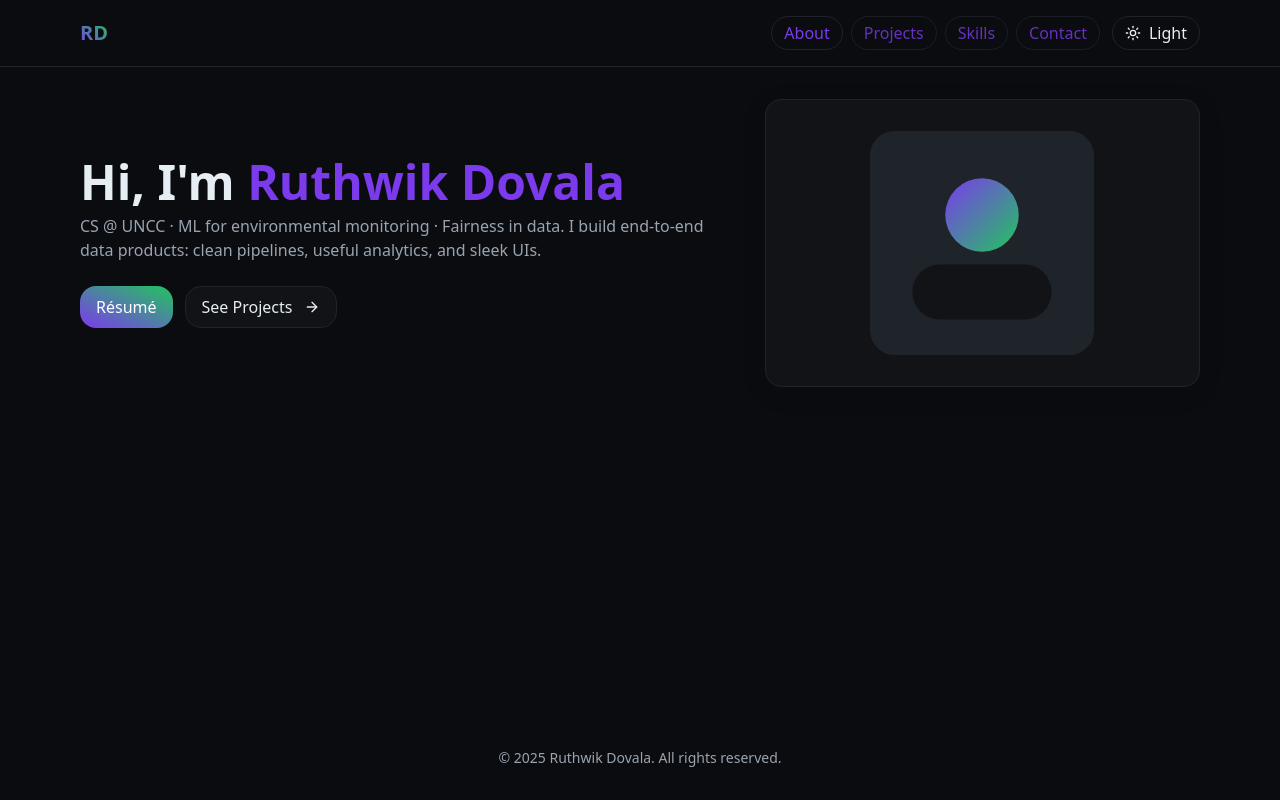
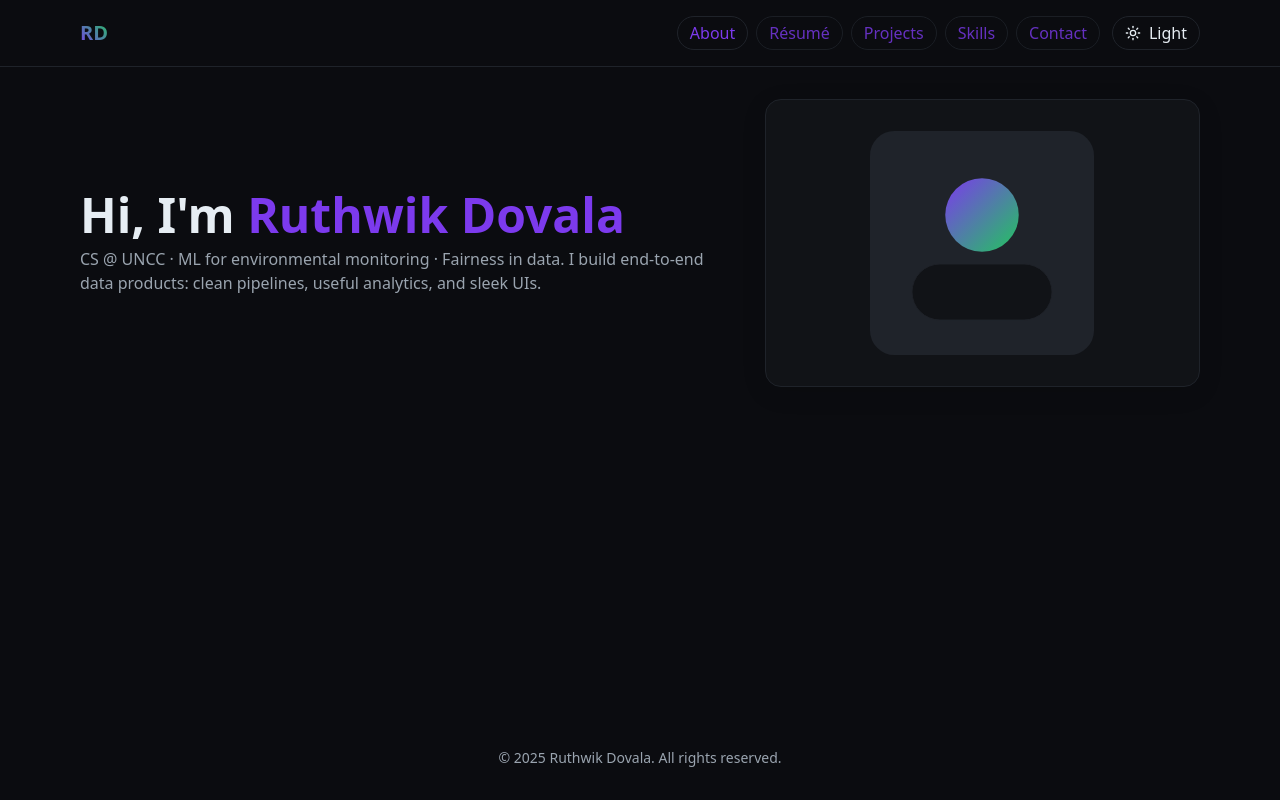
Before and after one commit to ruth411/ruthwikdovala.com, a React (Vite) app: page / in a window 1280 px wide. Built offline with nearby package versions, Linux system fonts and the light colour scheme.

Commit message:
header update1.0

```diff
--- a/src/pages/App.tsx
+++ b/src/pages/App.tsx
@@ -29,29 +29,66 @@ export default function App() {
           </NavLink>
 
           <div className="flex items-center gap-3">
-            {/* Bordered chips for all nav links */}
             <ul className="hidden sm:flex gap-2">
-              {[
-                { to: '/', label: 'About', end: true },
-                { to: '/projects', label: 'Projects' },
-                { to: '/skills', label: 'Skills' },
-                { to: '/contact', label: 'Contact' },
-              ].map(({ to, label, end }) => (
-                <li key={to}>
+              {/* About */}
+              <li>
                 <NavLink
-                    to={to}
-                    end={end}
+                  to="/"
+                  end
                   className={({ isActive }) =>
                     `chip ${isActive ? 'border-accent text-accent' : 'opacity-80 hover:opacity-100'}`
                   }
                 >
-                    {label}
+                  About
                 </NavLink>
               </li>
-              ))}
+
+              {/* Résumé (opens /public/resume.pdf) */}
+              <li>
+                <a
+                  href="/resume.pdf"
+                  target="_blank"
+                  rel="noreferrer"
+                  className="chip opacity-80 hover:opacity-100"
+                >
+                  Résumé
+                </a>
+              </li>
+
+              {/* Other pages */}
+              <li>
+                <NavLink
+                  to="/projects"
+                  className={({ isActive }) =>
+                    `chip ${isActive ? 'border-accent text-accent' : 'opacity-80 hover:opacity-100'}`
+                  }
+                >
+                  Projects
+                </NavLink>
+              </li>
+              <li>
+                <NavLink
+                  to="/skills"
+                  className={({ isActive }) =>
+                    `chip ${isActive ? 'border-accent text-accent' : 'opacity-80 hover:opacity-100'}`
+                  }
+                >
+                  Skills
+                </NavLink>
+              </li>
+              <li>
+                <NavLink
+                  to="/contact"
+                  className={({ isActive }) =>
+                    `chip ${isActive ? 'border-accent text-accent' : 'opacity-80 hover:opacity-100'}`
+                  }
+                >
+                  Contact
+                </NavLink>
+              </li>
             </ul>
 
-            {/* Theme toggle also a bordered chip */}
+            {/* Theme toggle */}
             <button
               className="chip"
               onClick={() => setTheme(theme === 'dark' ? 'light' : 'dark')}
--- a/src/pages/Home.tsx
+++ b/src/pages/Home.tsx
@@ -1,6 +1,4 @@
 import { motion } from 'framer-motion'
-import { ArrowRight } from 'lucide-react'
-import { Link } from 'react-router-dom'
 
 export default function Home() {
   return (
@@ -14,15 +12,12 @@ export default function Home() {
         >
           Hi, I'm <span className="text-accent">Ruthwik Dovala</span>
         </motion.h1>
-        <p className="text-muted mb-6">
-          CS @ UNCC · ML for environmental monitoring · Fairness in data.
-          I build end-to-end data products: clean pipelines, useful analytics, and sleek UIs.
+        <p className="text-muted">
+          CS @ UNCC · ML for environmental monitoring · Fairness in data. I build end-to-end data
+          products: clean pipelines, useful analytics, and sleek UIs.
         </p>
-        <div className="flex gap-3">
-          <a className="btn btn-primary" href="/resume.pdf" target="_blank" rel="noreferrer">Résumé</a>
-          <Link className="btn" to="/projects">See Projects <ArrowRight className="ml-1" size={16}/></Link>
-        </div>
       </div>
+
       <motion.div
         initial={{ opacity: 0, scale: 0.95 }}
         animate={{ opacity: 1, scale: 1 }}
@@ -32,13 +27,13 @@ export default function Home() {
         <svg xmlns="http://www.w3.org/2000/svg" viewBox="0 0 256 256" className="w-56 h-56">
           <defs>
             <linearGradient id="g" x1="0" y1="0" x2="1" y2="1">
-              <stop offset="0%" stopColor="#7c3aed"/>
-              <stop offset="100%" stopColor="#22c55e"/>
+              <stop offset="0%" stopColor="#7c3aed" />
+              <stop offset="100%" stopColor="#22c55e" />
             </linearGradient>
           </defs>
-          <rect width="256" height="256" rx="28" fill="var(--border)"/>
-          <circle cx="128" cy="96" r="42" fill="url(#g)"/>
-          <rect x="48" y="152" width="160" height="64" rx="32" fill="var(--card)" stroke="var(--border)"/>
+          <rect width="256" height="256" rx="28" fill="var(--border)" />
+          <circle cx="128" cy="96" r="42" fill="url(#g)" />
+          <rect x="48" y="152" width="160" height="64" rx="32" fill="var(--card)" stroke="var(--border)" />
         </svg>
       </motion.div>
     </section>
```
Lines whose indentation alone changed are shown as unchanged.
